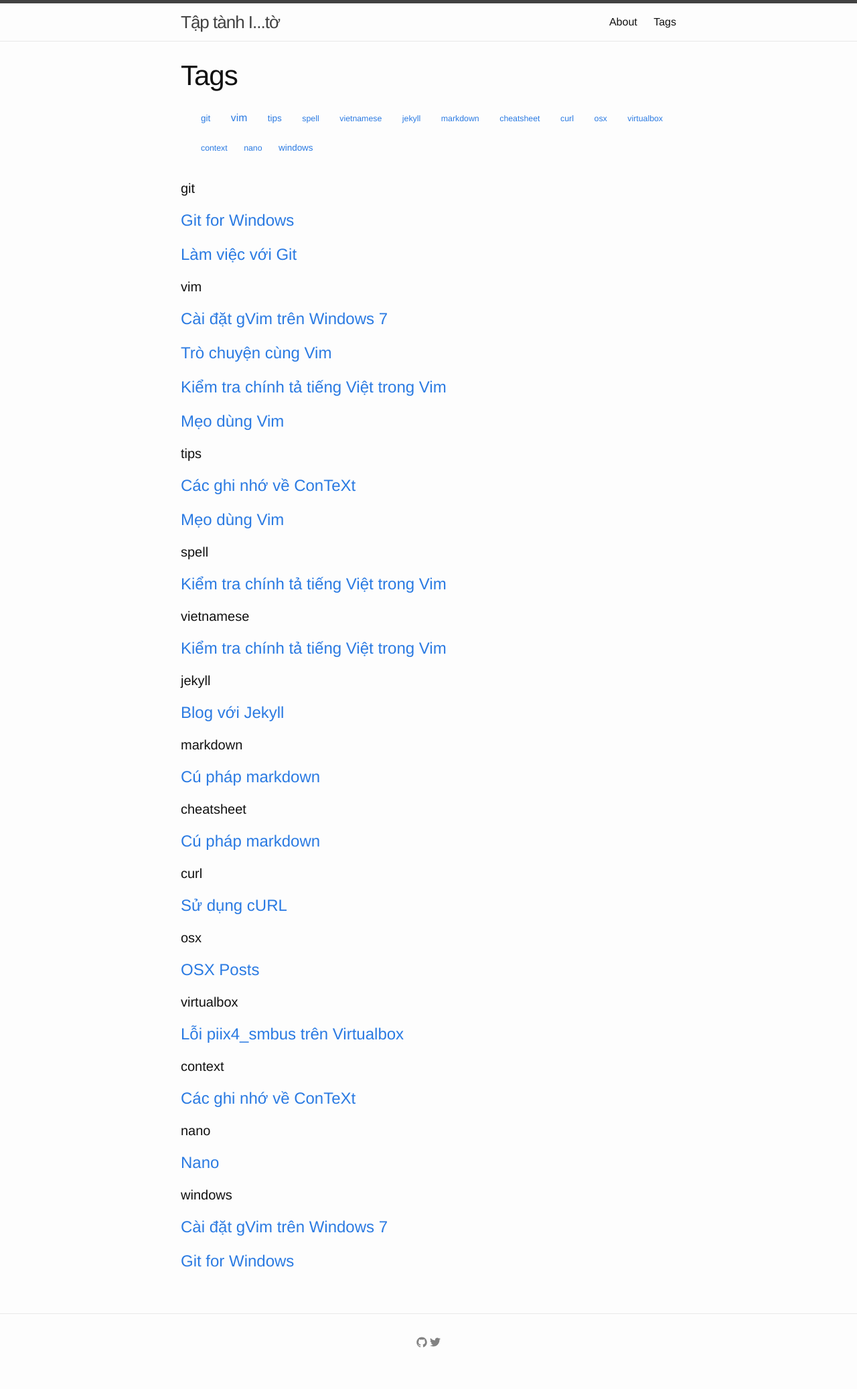
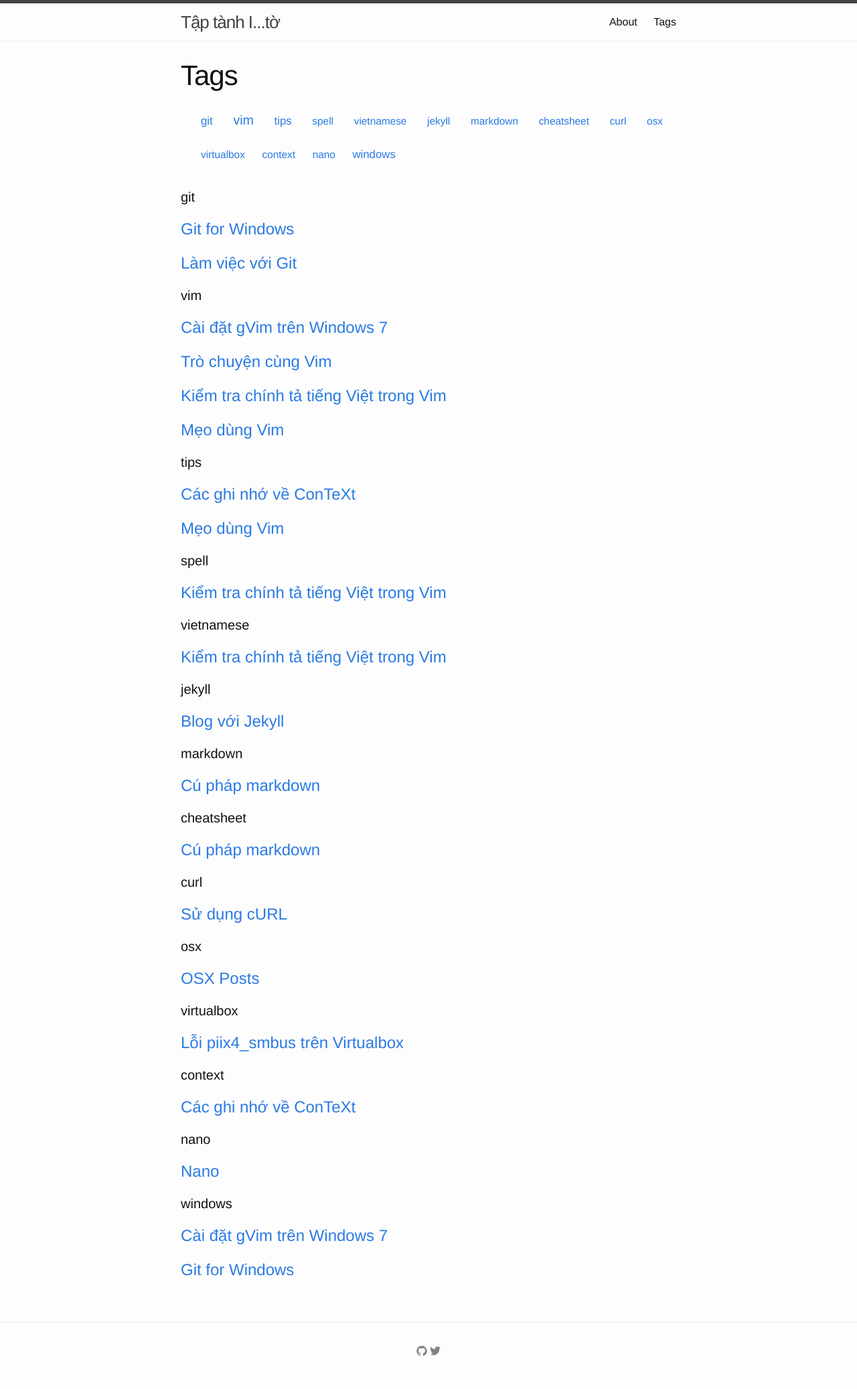
Before and after one commit to tuantda/tuantda.github.io, a Jekyll site: the page built from tags.html, in a window 1280 px wide. Shown: the whole page at 67% size. Built offline with Jekyll 4.4.1, drawn with Linux system fonts in a browser that asks for light colours.

Commit message:
edit tag page, tag post display

```diff
--- a/_layouts/post.html
+++ b/_layouts/post.html
@@ -26,7 +26,7 @@
       {% if page.author %} • {{ page.author }}{% endif %}
       {% if page.meta %} • {{ page.meta }}{% endif %}
       </p>
-    <span class="tags">
+    <span class="post-meta">
         Tags:
       {% if post %}
         {% assign tags = post.tags %}
--- a/_sass/_layout.scss
+++ b/_sass/_layout.scss
@@ -247,10 +247,10 @@
     list-style: none;
     padding: 0;
     text-align: justify;
+    font-size: 20px;
 }
 
 .tags li {
     display: inline-block;
     margin: 0 20px 20px 0;
-    font-size: 25px;
 }
--- a/tags.html
+++ b/tags.html
@@ -17,11 +17,11 @@
 <div class="posts-list">
 {% for tag in site.tags %}
   {% capture tag_name %}{{ tag | first }}{% endcapture %}
-  <h4 id="#{{ tag_name | slugize }}">{{ tag_name }}</h2>
+  <h4 id="#{{ tag_name | slugize }}">{{ tag_name }}</h4>
   <a class="post" name="{{ tag_name | slugize }}"></a>
   {% for post in site.tags[tag_name] %}
   <article>
-    <h3><a class="post-link" href="{{ site.baseurl }}{{ post.url }}">{{post.title}}</a></h3>
+    <h2><a class="post-link" href="{{ site.baseurl }}{{ post.url }}">{{post.title}}</a></h2>
   </article>
   {% endfor %}
 {% endfor %}
```
